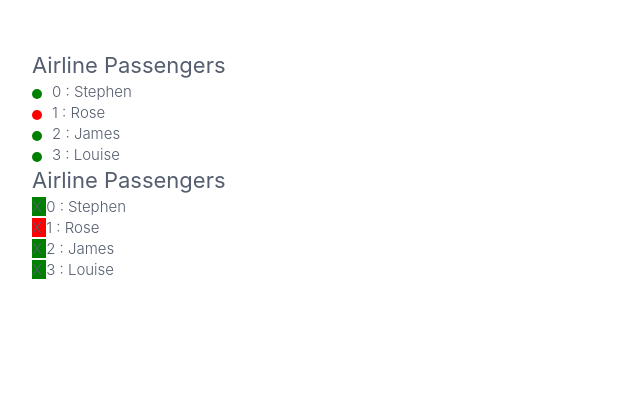
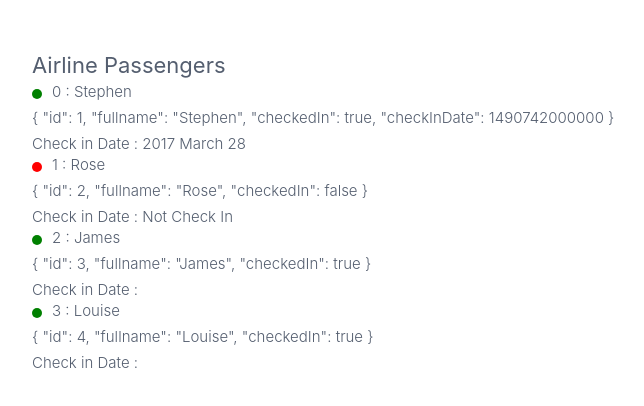
Before and after one commit to j-thebault/angular-basics, an Angular app: page / in a window 1280 px wide. Shown: the top 406 px of the page, without its empty margins (18-662 px from the left). Built offline with nearby package versions, Linux system fonts and the light colour scheme.

Commit message:
pipelines

```diff
--- a/src/app/app.component.ts
+++ b/src/app/app.component.ts
@@ -5,6 +5,7 @@ interface Passenger {
   id: number;
   fullname: string;
   checkedIn: boolean;
+  checkInDate?: number;
 }
 @Component({
   selector: 'app-root',
@@ -14,23 +15,24 @@ interface Passenger {
       <ul>
       <li *ngFor="let passenger of passengers; let i = index">
       <span class="status" [class.checked-in]="passenger.checkedIn"></span> {{ i }} : {{passenger.fullname}}
+      <p>{{passenger | json}}</p>
+      <div class="date">
+        Check in Date :
+        {{passenger.checkedIn ?  (passenger.checkInDate | date: 'y MMMM dd') : 'Not Check In'}}
+      </div>
       </li>
-      </ul>
-      <h3>Airline Passengers</h3>
-      <ul>
-        <li *ngFor="let passenger of passengers; let i = index">
-         <span [style.backgroundColor]="passenger.checkedIn ? 'green' : 'red' "> X </span> {{ i }} : {{passenger.fullname}}
-        </li>
       </ul>
     </div>
   `,
   styleUrls: ['app.component.scss']
 })
+
 export class AppComponent {
   passengers: Passenger [] = [{
     id : 1,
     fullname : 'Stephen',
-    checkedIn : true
+    checkedIn : true,
+    checkInDate : 1490742000000
   }, {
     id : 2,
     fullname : 'Rose',
```
